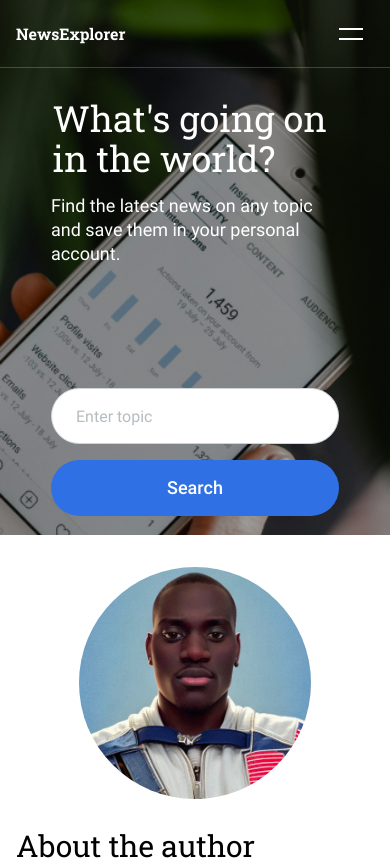
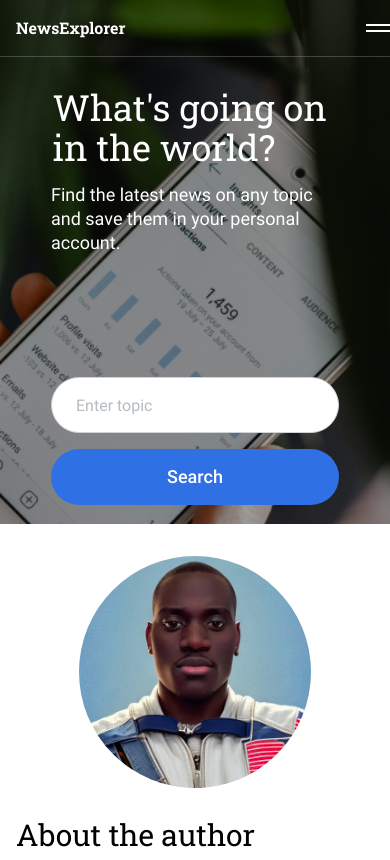
Before and after one commit to xhundo/news-explorer-frontend, a React (Create React App) app: page / in a window 390 px wide. Shown: the top 860 px of the page. Built offline with nearby package versions, Linux system fonts and the light colour scheme.

Commit message:
refactor: header naming & styles

```diff
--- a/src/components/Header/Header.css
+++ b/src/components/Header/Header.css
@@ -347,7 +347,7 @@ a {
     font-size: 16px;
   }
 
-  .header-custom__btn {
+  .header__btn {
     display: flex;
     flex-direction: column;
     justify-content: center;
```
